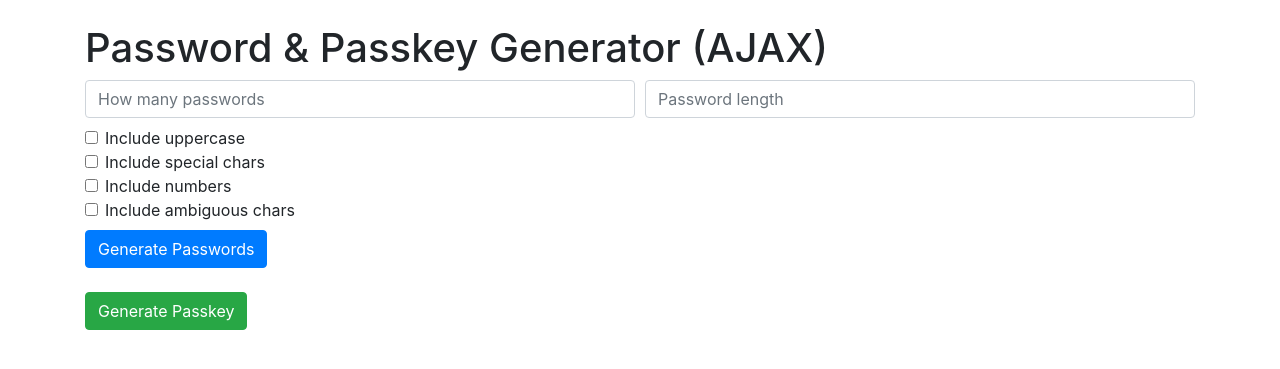
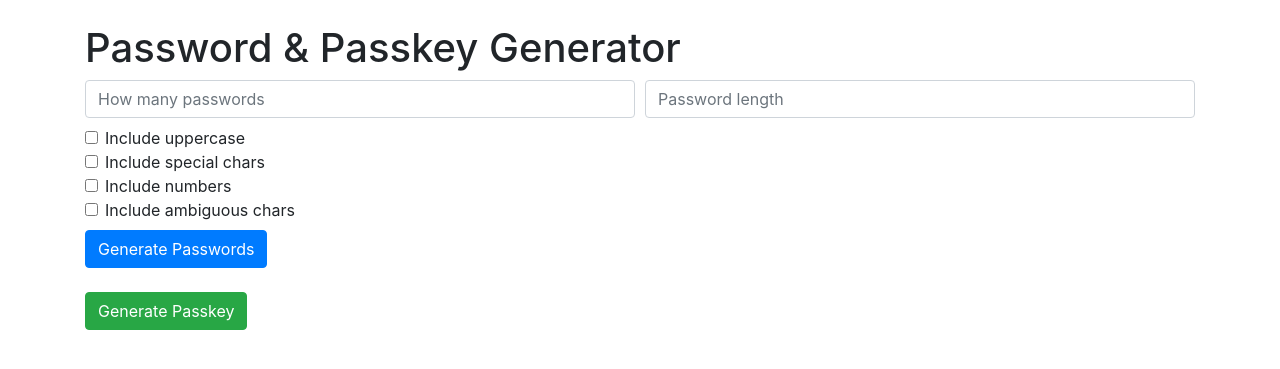
Before and after one commit to collin-clark/password-generator, a Flask app: page / in a window 1280 px wide. Shown: the top 369 px of the page. Run offline with Flask 3, Linux system fonts and the light colour scheme; some libraries are stand-ins or nearby versions.

Commit message:
Update home.html

```diff
--- a/templates/home.html
+++ b/templates/home.html
@@ -8,7 +8,7 @@
 <body>
 <div class="container mt-4">
 
-    <h1>Password & Passkey Generator (AJAX)</h1>
+    <h1>Password & Passkey Generator</h1>
 
     <!-- Password Form -->
     <form id="passwordForm" class="mb-4">
```
